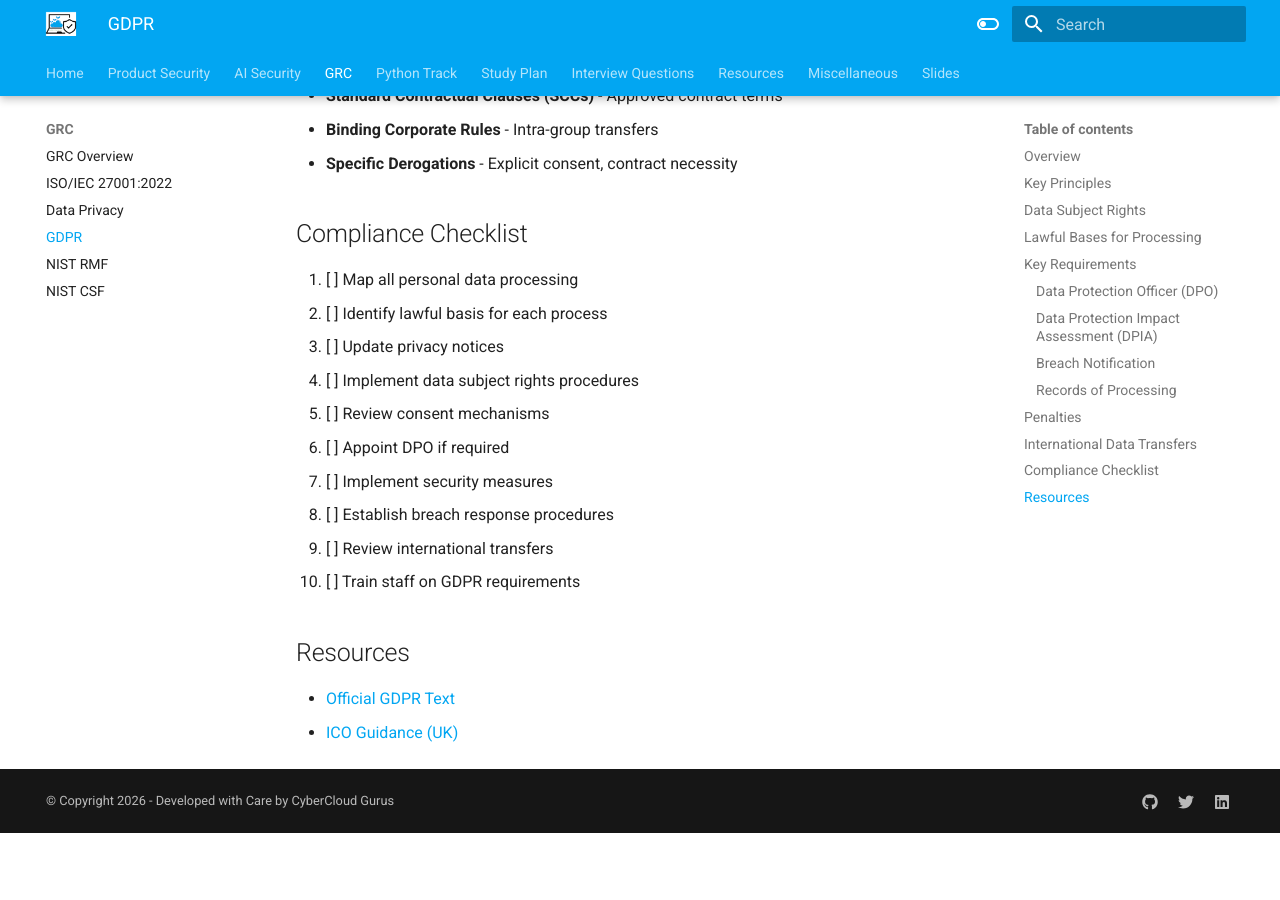
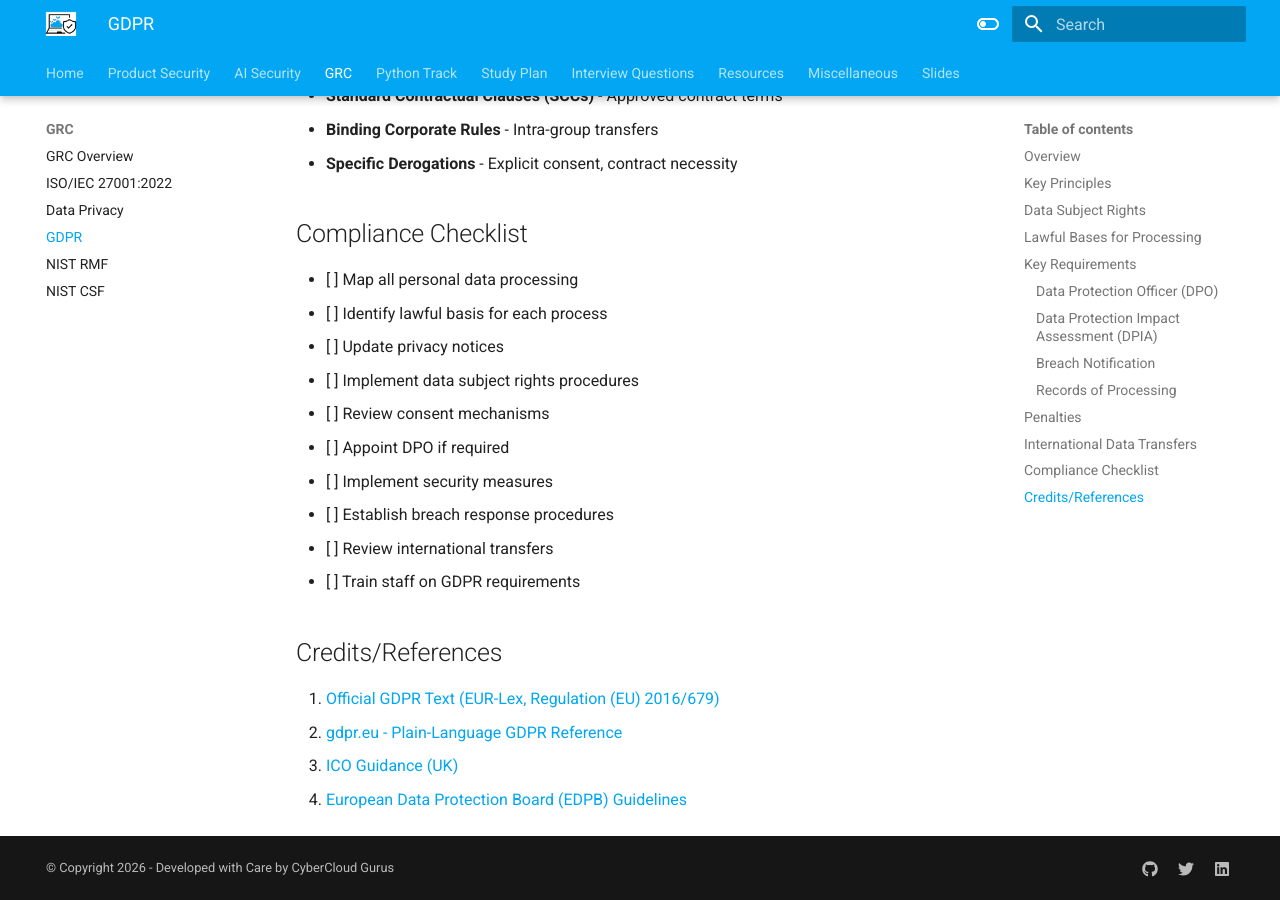
Before and after one commit to jassics/CybercloudLearning, an MkDocs documentation site: the page built from docs/grc/gdpr.md, in a window 1280 px wide and 900 px high, scrolled down 2748 px. Built offline with MkDocs 1.6.1 and Material for MkDocs 9.7.7, drawn with Linux system fonts in a browser that asks for light colours; before the commit the page ends 3581 px from its top, so only the background shows below that.

Commit message:
Fix GDPR checklist syntax and rename Resources to Credits/References
Convert the numbered "1. [ ]" checklist to proper "- [ ]" task-list
syntax, rename Resources to Credits/References to match site
convention, and add EUR-Lex regulation text and EDPB guidelines as
primary sources.

Co-Authored-By: Claude Sonnet 5 <noreply@anthropic.com>

```diff
--- a/docs/grc/gdpr.md
+++ b/docs/grc/gdpr.md
@@ -91,18 +91,20 @@ Data can leave the EU only with:
 
 ## Compliance Checklist
 
-1. [ ] Map all personal data processing
-2. [ ] Identify lawful basis for each process
-3. [ ] Update privacy notices
-4. [ ] Implement data subject rights procedures
-5. [ ] Review consent mechanisms
-6. [ ] Appoint DPO if required
-7. [ ] Implement security measures
-8. [ ] Establish breach response procedures
-9. [ ] Review international transfers
-10. [ ] Train staff on GDPR requirements
+- [ ] Map all personal data processing
+- [ ] Identify lawful basis for each process
+- [ ] Update privacy notices
+- [ ] Implement data subject rights procedures
+- [ ] Review consent mechanisms
+- [ ] Appoint DPO if required
+- [ ] Implement security measures
+- [ ] Establish breach response procedures
+- [ ] Review international transfers
+- [ ] Train staff on GDPR requirements
 
-## Resources
+## Credits/References
 
-- [Official GDPR Text](https://gdpr.eu/)
-- [ICO Guidance (UK)](https://ico.org.uk/for-organisations/guide-to-data-protection/guide-to-the-general-data-protection-regulation-gdpr/)
+1. [Official GDPR Text (EUR-Lex, Regulation (EU) 2016/679)](https://eur-lex.europa.eu/eli/reg/2016/679/oj)
+2. [gdpr.eu - Plain-Language GDPR Reference](https://gdpr.eu/)
+3. [ICO Guidance (UK)](https://ico.org.uk/for-organisations/guide-to-data-protection/guide-to-the-general-data-protection-regulation-gdpr/)
+4. [European Data Protection Board (EDPB) Guidelines](https://www.edpb.europa.eu/our-work-tools/general-guidance/guidelines-recommendations-best-practices_en)
```
